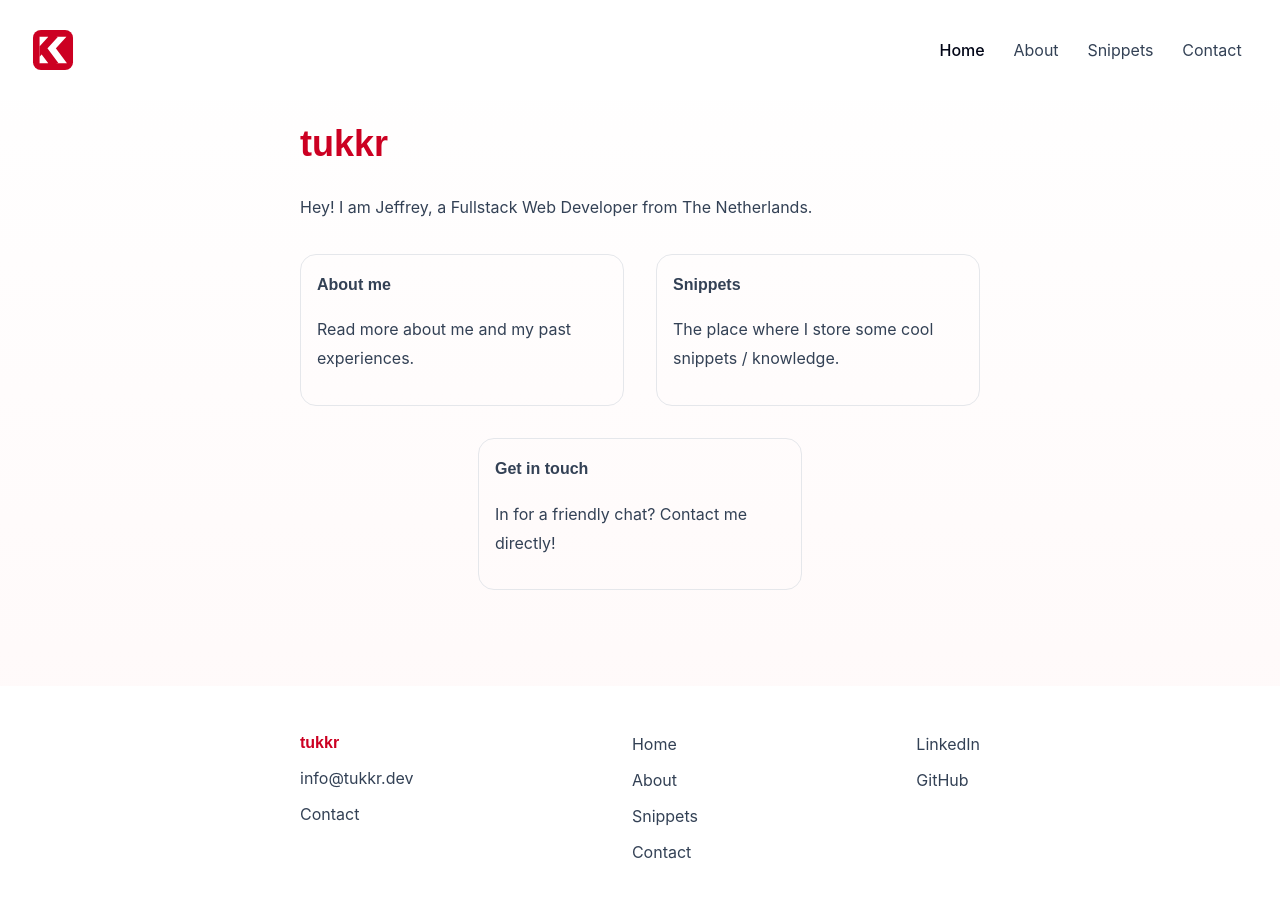
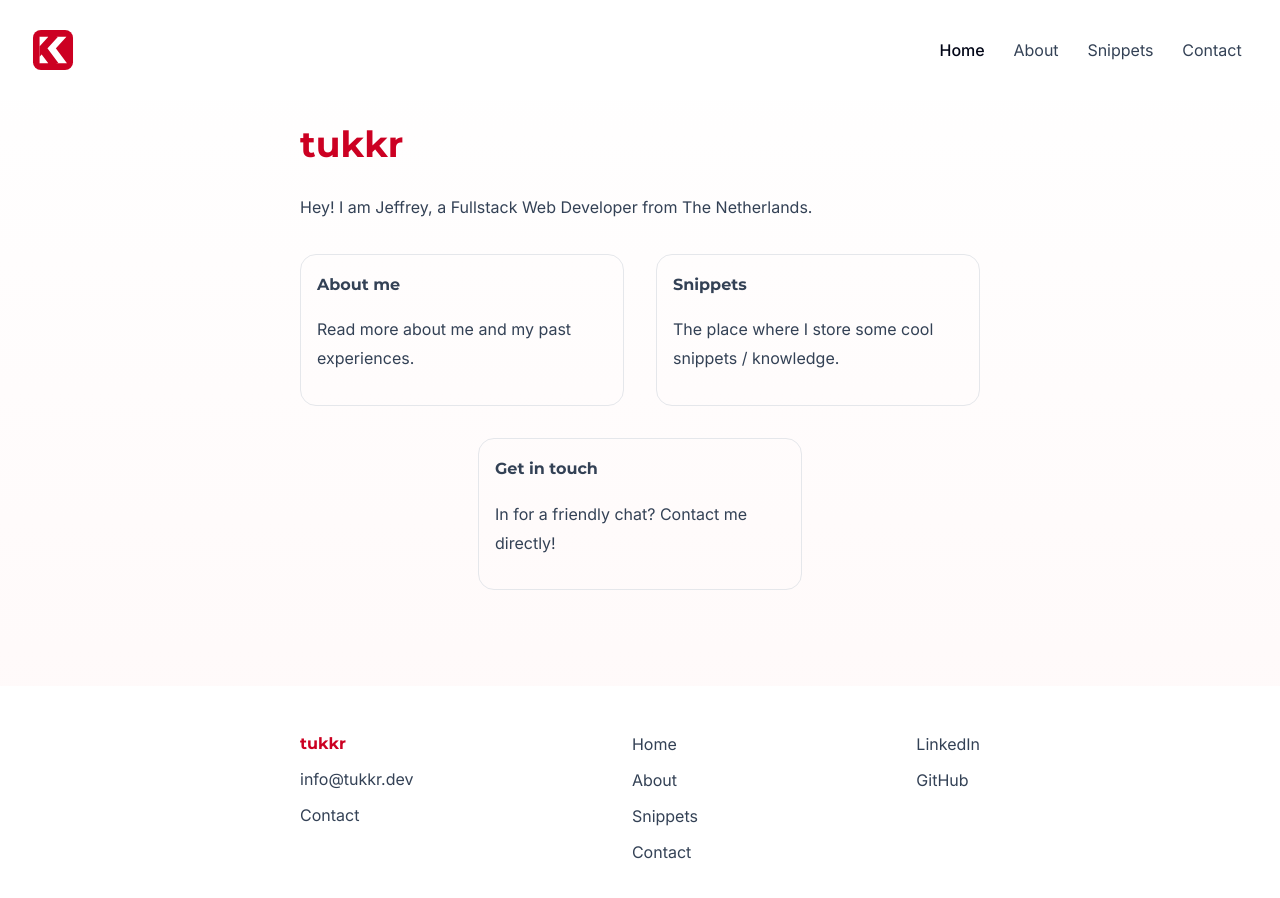
Before and after one commit to JeffreyTheTukkr/tukkr.dev, a SvelteKit app: page / in a window 1280 px wide. Shown: the top 898 px of the page. Built offline with nearby package versions, Linux system fonts and the light colour scheme.

Commit message:
fix incorrect font-family name and wrong montserrat import file

```diff
--- a/src/scss/_fonts.scss
+++ b/src/scss/_fonts.scss
@@ -1,5 +1,5 @@
 @font-face {
-    font-family: $font-family-primary;
+    font-family: 'Inter';
     font-style: normal;
     font-weight: 400;
     font-display: swap;
@@ -7,7 +7,7 @@
 }
 
 @font-face {
-    font-family: $font-family-primary;
+    font-family: 'Inter';
     font-style: normal;
     font-weight: 500;
     font-display: swap;
@@ -15,9 +15,9 @@
 }
 
 @font-face {
-    font-family: $font-family-secondary;
+    font-family: 'Montserrat';
     font-style: normal;
     font-weight: 700;
     font-display: swap;
-    src: url('/fonts/montserrat-regular.woff2') format('woff2');
+    src: url('/fonts/montserrat-bold.woff2') format('woff2');
 }
```
